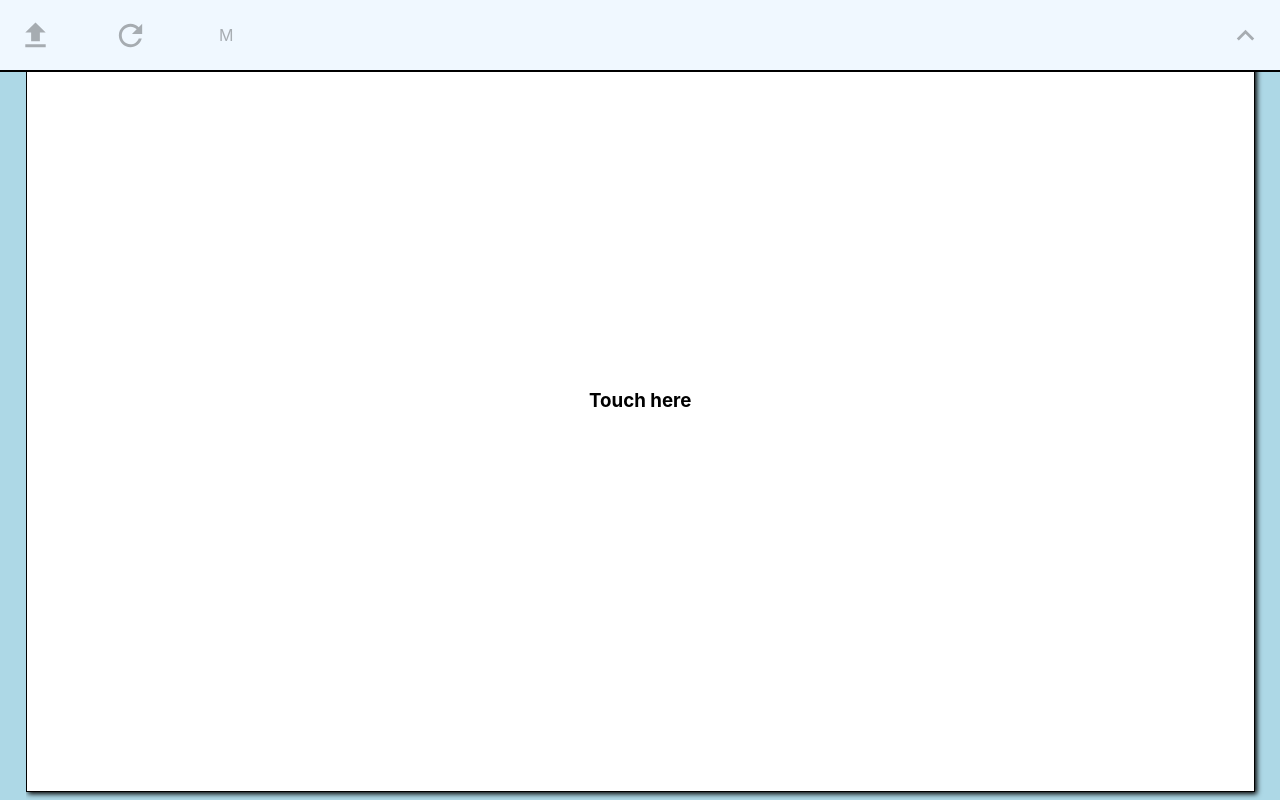
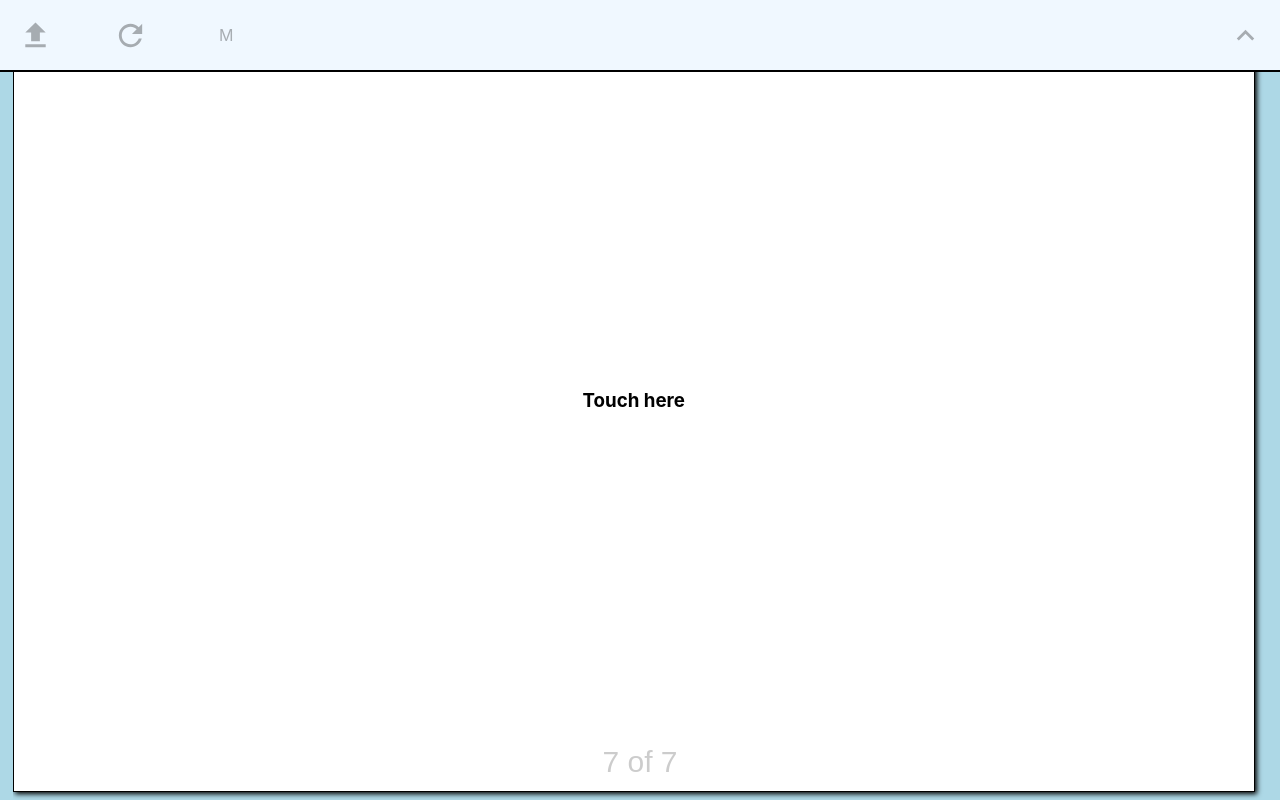
Before and after one commit to adrianclinansmith/markdown-cards, a React (Create React App) app: page / in a window 1280 px wide. Built offline with nearby package versions, Linux system fonts and the light colour scheme.

Commit message:
Card index display created

```diff
--- a/src/App.css
+++ b/src/App.css
@@ -1,6 +1,6 @@
 .App {
 	height: 100%;
-	padding-left: 2%; /* Center card horizontally with scroll-snap */
+	padding-left: 1%; /* Center card horizontally with scroll-snap */
 }
 
 /* *~*~*~*~*~*~*~*~*~*~*~*~*~*~*~*~*~*~*~*~*~*~*~*~*~*~*~*~*~*~*~*~*~*~*~*~*~ */
@@ -70,7 +70,7 @@
 /* Deck & Cards */
 /* *~*~*~*~*~*~*~*~*~*~*~*~*~*~*~*~*~*~*~*~*~*~*~*~*~*~*~*~*~*~*~*~*~*~*~*~*~ */
 
-.deck {
+#deck {
 	height: 100%;
 	display: flex;
 	align-items: center;
@@ -131,6 +131,17 @@
 	z-index: 1;
 }
 
+#card-index-display {
+	background-color: transparent;
+	border: none;
+	color: rgba(0, 0, 0, 0.2);
+	font-size: 30px;
+	inset: auto 0 20px; /* top left/right bottom */
+	margin: auto; 		/* center horizontally */
+	position: absolute;
+	width: fit-content;
+}
+
 /* *~*~*~*~*~*~*~*~*~*~*~*~*~*~*~*~*~*~*~*~*~*~*~*~*~*~*~*~*~*~*~*~*~*~*~*~*~ */
 /* Markdown */
 /* *~*~*~*~*~*~*~*~*~*~*~*~*~*~*~*~*~*~*~*~*~*~*~*~*~*~*~*~*~*~*~*~*~*~*~*~*~ */
--- a/src/App.tsx
+++ b/src/App.tsx
@@ -1,4 +1,4 @@
-import { useEffect, useState } from "react";
+import { useEffect, useRef, useState } from "react";
 import './App.css';
 import "katex/dist/katex.min.css";
 import ToolbarItem from "./ToolbarItem";
@@ -7,10 +7,25 @@ import Md from "./Md";
 import { defaultMarkdown } from "./DefaultMarkdown";
 
 export default function App() {
+	//
+	const options = {
+		root: document.getElementById("deck"),
+		rootMargin: "0px",
+		threshold: 0.9,
+	};
 	// States
 	const [md, setMd] = useState(defaultMarkdown);
-	const [fronts, backs] = splitMarkdown(md);
 	const [fontSize, setFontSize] = useState("medium");
+	const [index, setIndex] = useState(1);
+	// Variables
+	const [cardFronts, cardBacks] = splitMarkdown(md);
+	const callback: IntersectionObserverCallback = (entries) => {
+		if (entries[0].isIntersecting) {
+			const currentCardIndex = /\d+/.exec(entries[0].target.id)![0];
+			setIndex(parseInt(currentCardIndex));
+		}
+	};
+	const observerRef = useRef(new IntersectionObserver(callback, options));
 	// Effects
 	useEffect(() => {
 		const mdElements = document.getElementsByClassName("react-markdown");
@@ -18,6 +33,11 @@ export default function App() {
 			(md as HTMLElement).style.fontSize = fontSize;
 		}
 	}, [fontSize]);
+	useEffect(() => {
+		for (const card of document.getElementsByClassName("card")) {
+			observerRef.current.observe(card);
+		}
+	}, []);
 	// JSX
 	return (
 		<div className="App">
@@ -27,16 +47,19 @@ export default function App() {
 				<ToolbarItem id="font-size-picker" setFontSize={setFontSize} />
 				<ToolbarItem id="toolbar-toggler" />
 			</header>
-			<div className="deck">
+			<div id="deck">
 				{
-					fronts.map((front, i) =>
-						<Card position={1} key={i}>
+					cardFronts.map((front, i) =>
+						<Card position={i+1} key={i}>
 							<Md>{front}</Md>
-							<Md>{backs[i]}</Md>
+							<Md>{cardBacks[i]}</Md>
 						</Card>
 					)
 				}
 			</div>
+			<button id="card-index-display">
+				{index} of {cardFronts.length}
+			</button>
 		</div>
 	);
 }
--- a/src/ToolbarItem.tsx
+++ b/src/ToolbarItem.tsx
@@ -18,7 +18,6 @@ export default function ToolbarItem({ id, setMd, setFontSize }: Props) {
 	const callback: IntersectionObserverCallback = (entries) => {
 		if (entries[0].isIntersecting) {
 			const pickedFont = entries[0].target.innerHTML;
-			console.log(`${pickedFont} entered threshold`);
 			const fonts: {[key: string]: string} = {
 				M: "medium", L: "large", XL: "x-large"
 			};
@@ -30,7 +29,6 @@ export default function ToolbarItem({ id, setMd, setFontSize }: Props) {
 	const largeFontRef = useRef(null);
 	const xLargeFontRef = useRef(null);
 	useEffect(() => {
-		console.log(`useEffect for ${id}`);
 		if (id === "font-size-picker") {
 			reobserve(observerRef.current, mediumFontRef.current!);
 			reobserve(observerRef.current, largeFontRef.current!);
```
Also changed, not shown: 1 other file (tests, documents, lock files or other folders).
